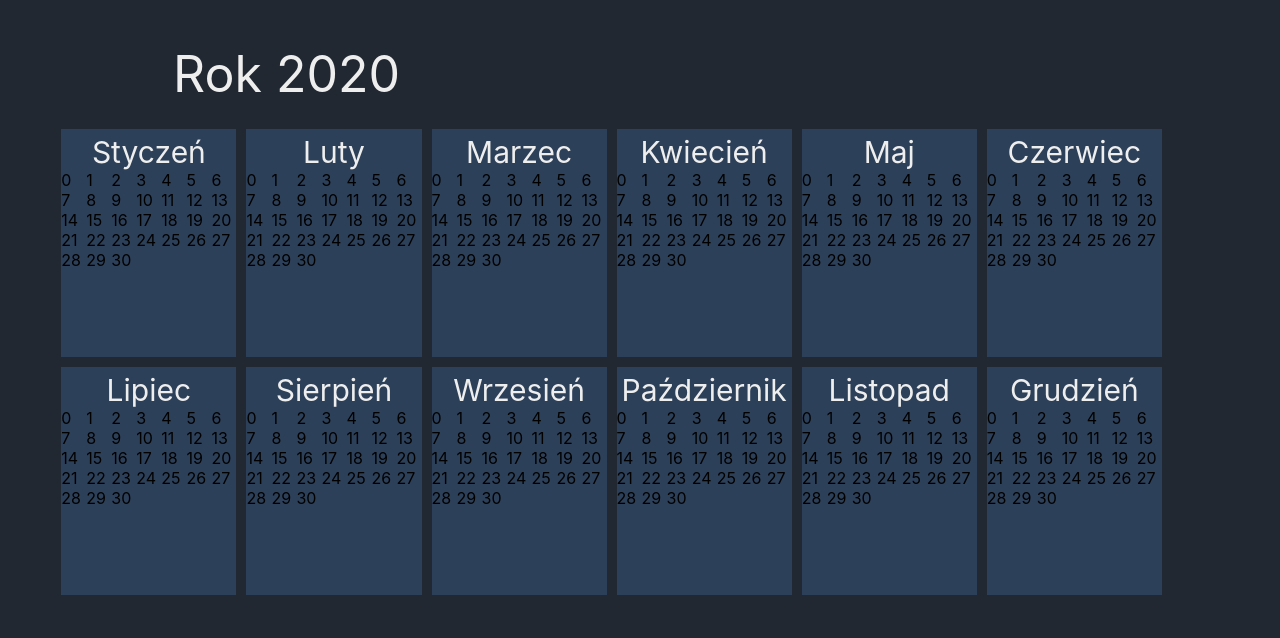
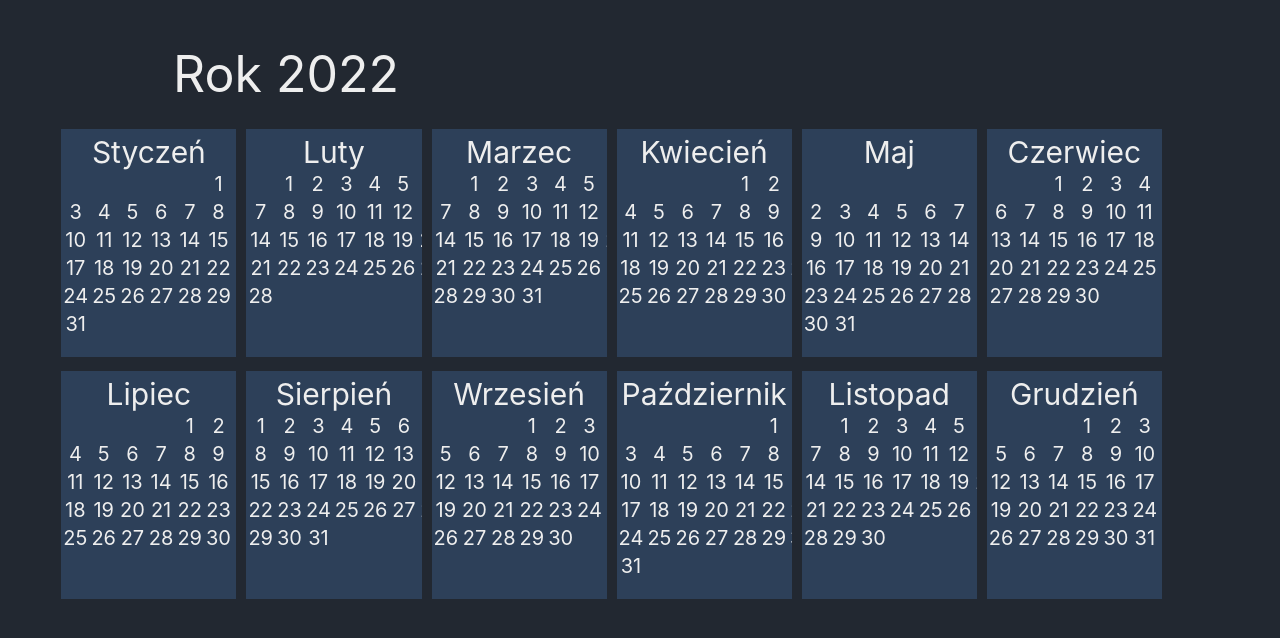
Before and after one commit to Speeder07/Kalendarz-React, a React (Create React App) app in the folder kalendarz/: page / in a window 1280 px wide. Shown: the top 638 px of the page. Built offline with nearby package versions, Linux system fonts and the light colour scheme.

Commit message:
StaticLayout

```diff
--- a/kalendarz/src/index.css
+++ b/kalendarz/src/index.css
@@ -54,6 +54,7 @@ code {
   transition: 2s;
   display: inline-block;
   margin: 5px;
+  overflow: auto;
 }
 
 .month.fullscrean {
@@ -73,3 +74,18 @@ code {
   display: grid;
   grid-template-columns: repeat(7, 1fr);
 }
+
+.m_content > div.day {
+  margin: 2px;
+  min-height: 3vh;
+  display: flex;
+  align-items: center;
+  justify-content: center;
+  font-size: 2.5vh;
+  color: #eeeeee;
+  transition: background-color 0.2s;
+}
+
+.m_content > div.day:hover {
+  background-color: #44556c;
+}
--- a/kalendarz/src/index.js
+++ b/kalendarz/src/index.js
@@ -12,24 +12,24 @@ class MainMenager extends React.Component
   render()
   {
     return(
-      <Year/>
+      <Year year={2022}/>
     )
   }
 }
 
 
-function Year(params) {
+function Year(p) {
 
 
 
   return(
     <div id='year'>
-      <p id='y_name'>Rok 2020</p>
+      <p id='y_name'>Rok {p.year}</p>
       <div id='y_container'>
 
 
       {Array(12).fill(1).map((el, i) =>
-        <Month id={i}/>
+        <Month year={p.year} month={i}/>
       )}
       </div>
     </div>
@@ -41,17 +41,26 @@ function Month(p) {
 
   return(
     <div className='month'>
-      <div className='m_name' >{months[p.id]}</div>
-      <MonthContent/>
+      <div className='m_name' >{months[p.month]}</div>
+      <MonthContent year={p.year} month={p.month}/>
 
     </div>
   )
 }
 
+function daysInMonth (month, year) {
+  return new Date(year, month, 0).getDate();
+}
+
 function MonthContent(p) {
+  let first_day = new Date(p.year, p.month, 1).getDay();
+  let enpty_space = (first_day==0) ? 6 : first_day-1;
   return(
     <div className='m_content'>
-      {Array(31).fill(1).map((el, i) =>
+      {Array(enpty_space).fill(1).map((el, i) =>
+        <div/>
+      )}
+      {Array(daysInMonth(p.month+1, p.year)).fill(1).map((el, i) =>
         <Day id={i}/>
       )}
     </div>
@@ -59,8 +68,8 @@ function MonthContent(p) {
 }
 
 function Day(p) {
-  return(<div>
-    {p.id}
+  return(<div className='day'>
+    {p.id+1}
     <DayForm/>
   </div>)
 }
```
